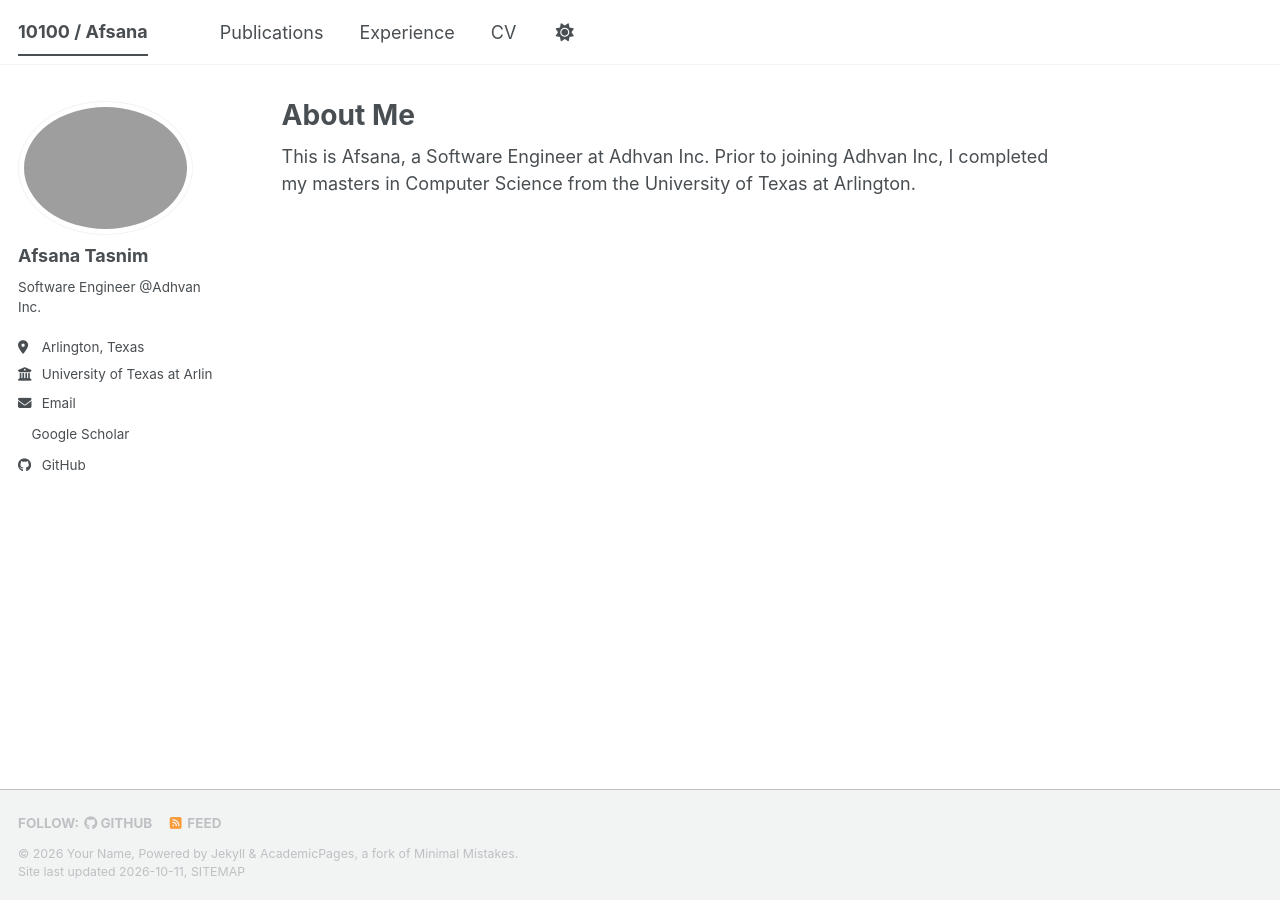
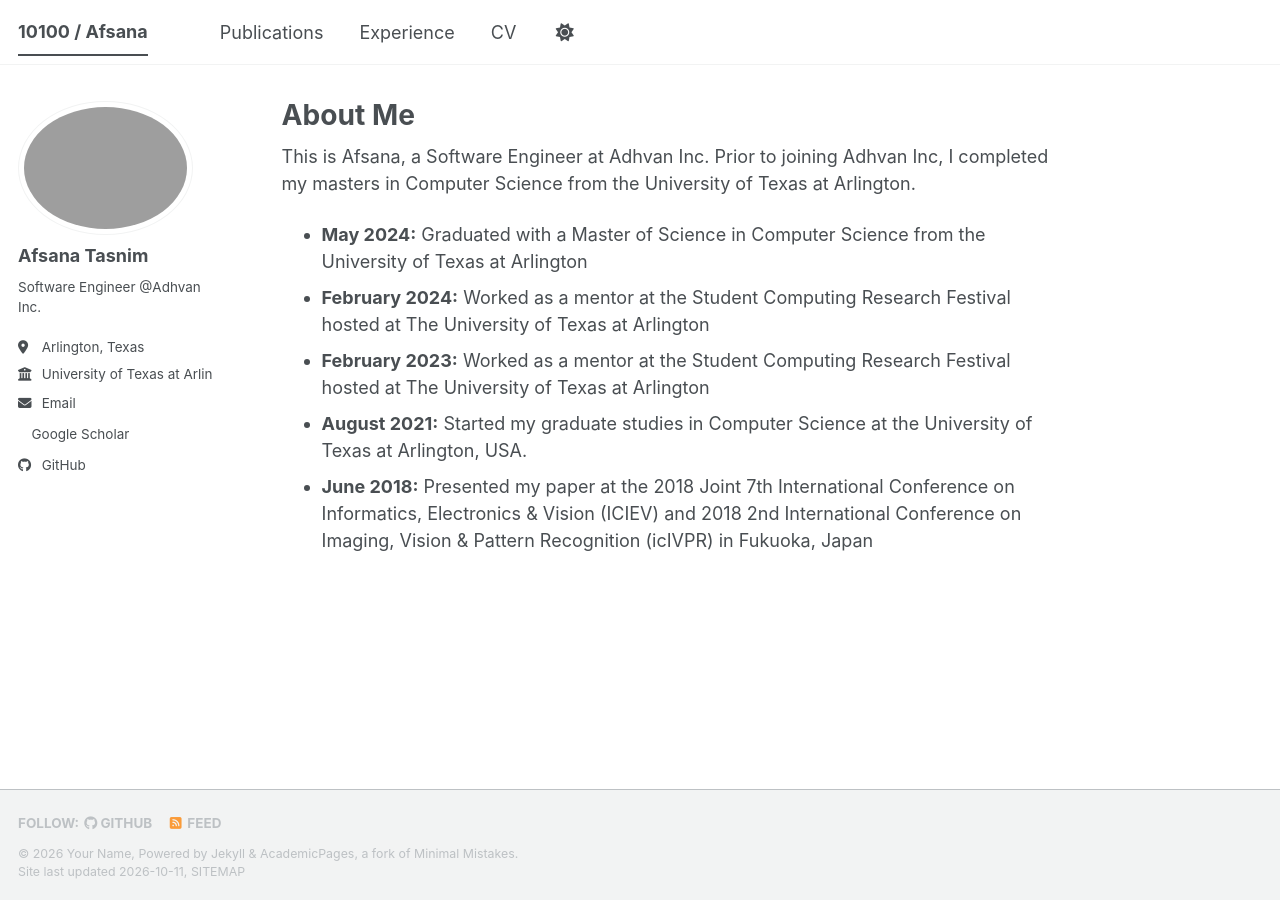
Before and after one commit to AfsanaTasnim/AfsanaTasnim.github.io, a Jekyll site: the page built from _pages/about.md, in a window 1280 px wide. Built offline with Jekyll 4.4.1, drawn with Linux system fonts in a browser that asks for light colours; a style sheet for code colours, icons or effects is not loaded.

Commit message:
Update about.md
Added educational and mentoring milestones to the about page.

```diff
--- a/_pages/about.md
+++ b/_pages/about.md
@@ -8,3 +8,9 @@ redirect_from:
 ---
 
 This is Afsana, a Software Engineer at Adhvan Inc. Prior to joining Adhvan Inc, I completed my masters in Computer Science from the University of Texas at Arlington.
+
+- **May 2024:** Graduated with a Master of Science in Computer Science from the University of Texas at Arlington
+- **February 2024:** Worked as a mentor at the Student Computing Research Festival hosted at The University of Texas at Arlington
+- **February 2023:** Worked as a mentor at the Student Computing Research Festival hosted at The University of Texas at Arlington
+- **August 2021:** Started my graduate studies in Computer Science at the University of Texas at Arlington, USA.
+- **June 2018:** Presented my paper at the 2018 Joint 7th International Conference on Informatics, Electronics & Vision (ICIEV) and 2018 2nd International Conference on Imaging, Vision & Pattern Recognition (icIVPR) in Fukuoka, Japan
```
